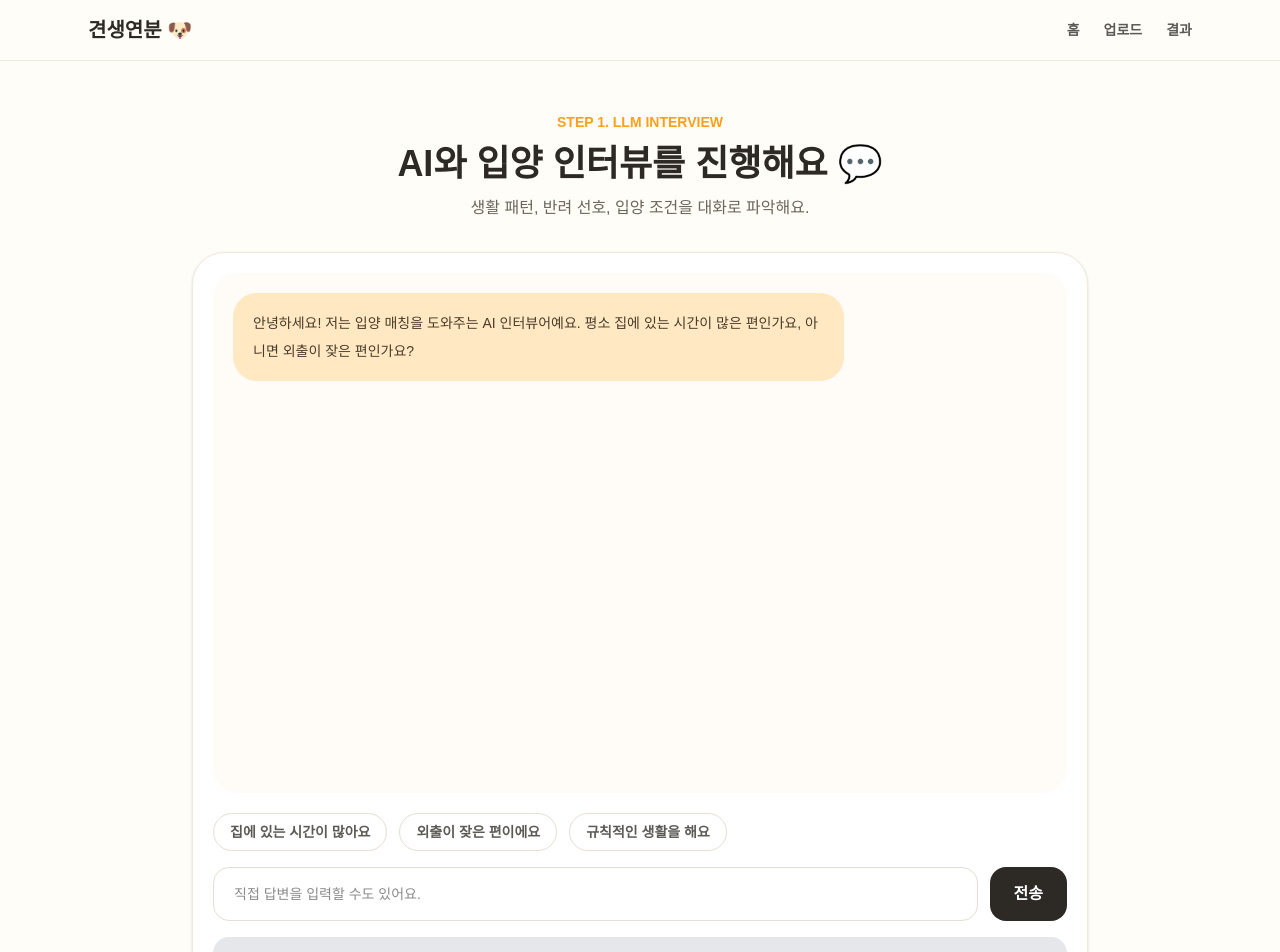
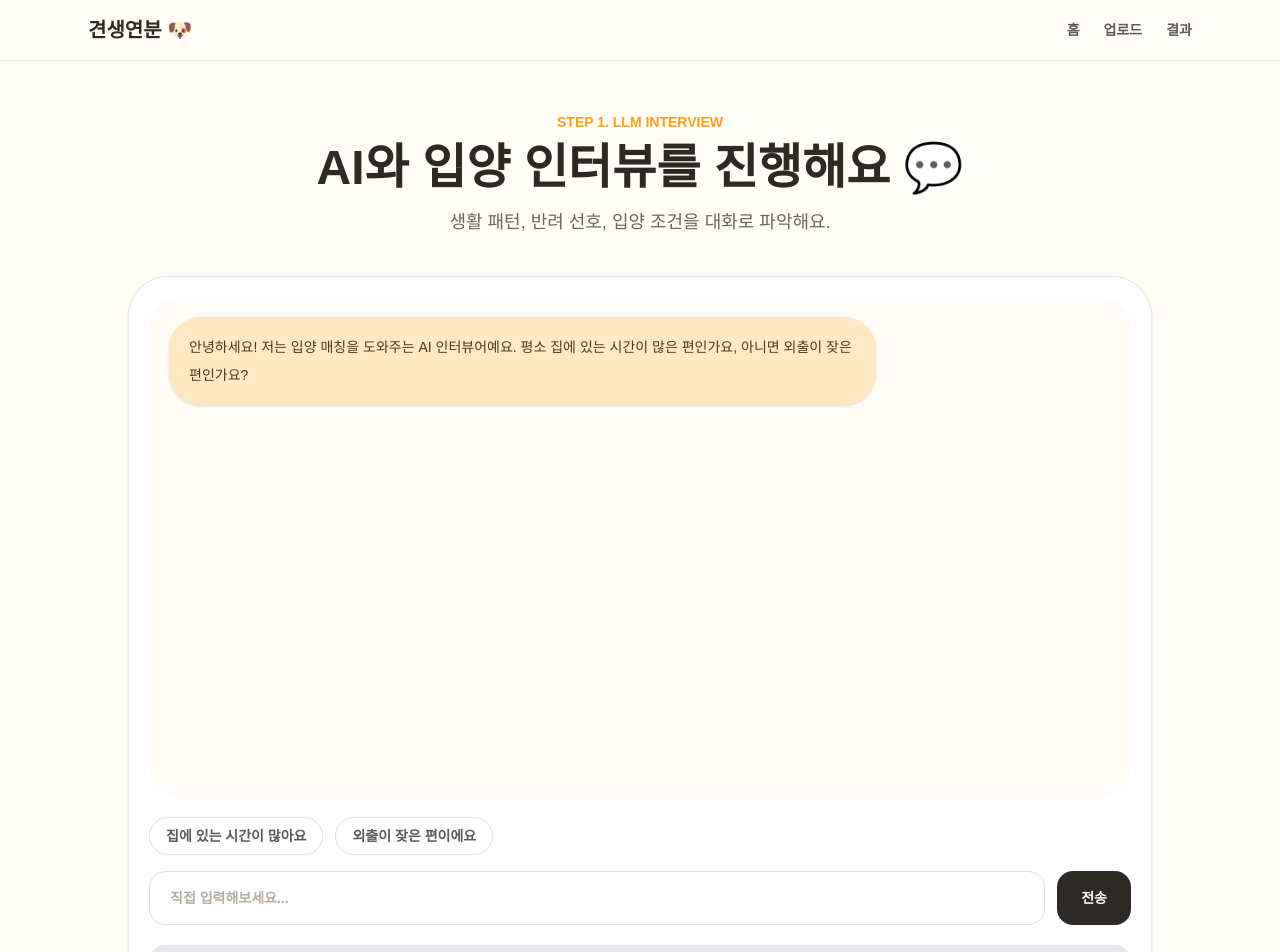
Before and after one commit to jiyun2514/capstone-front, a Next.js app: page /interview in a window 1280 px wide. Shown: the top 952 px of the page. Built offline with nearby package versions, Linux system fonts and the light colour scheme.

Commit message:
[FEAT] Improve interview chat UX and answer persistence

```diff
--- a/app/interview/page.tsx
+++ b/app/interview/page.tsx
@@ -1,6 +1,6 @@
 "use client";
 
-import { useEffect, useState } from "react";
+import { useEffect, useRef, useState } from "react";
 import { useRouter } from "next/navigation";
 
 type Message = {
@@ -8,27 +8,22 @@ type Message = {
   text: string;
 };
 
-const questions = [
+const interviewFlow = [
   {
-    question:
-      "안녕하세요! 저는 입양 매칭을 도와주는 AI 인터뷰어예요. 평소 집에 있는 시간이 많은 편인가요, 아니면 외출이 잦은 편인가요?",
-    suggestions: [
-      "집에 있는 시간이 많아요",
-      "외출이 잦은 편이에요",
-      "규칙적인 생활을 해요",
-    ],
+    ai: "안녕하세요! 저는 입양 매칭을 도와주는 AI 인터뷰어예요. 평소 집에 있는 시간이 많은 편인가요, 아니면 외출이 잦은 편인가요?",
+    options: ["집에 있는 시간이 많아요", "외출이 잦은 편이에요"],
   },
   {
-    question: "좋아요. 원하는 반려견 성격은 어떤 편인가요?",
-    suggestions: ["차분한 아이", "활발한 아이", "사람을 잘 따르는 아이"],
+    ai: "좋아요. 원하는 반려견 성격은 어떤 편인가요?",
+    options: ["차분한 아이", "활발한 아이", "사람을 좋아하는 아이"],
   },
   {
-    question: "산책은 얼마나 자주 가능한가요?",
-    suggestions: ["매일 가능해요", "주 3~4회 가능해요", "주말 위주 가능해요"],
+    ai: "산책은 얼마나 자주 가능한가요?",
+    options: ["매일 가능해요", "주 3~4회 가능해요", "주말 위주 가능해요"],
   },
   {
-    question: "입양할 때 가장 중요하게 생각하는 조건은 무엇인가요?",
-    suggestions: ["성격과 생활 패턴", "외모와 첫인상", "건강 상태와 관리 난이도"],
+    ai: "입양 시 가장 중요하게 생각하는 요소는 무엇인가요?",
+    options: ["성격과 생활 패턴", "외모와 첫인상", "건강 상태"],
   },
 ];
 
@@ -38,27 +33,38 @@ export default function InterviewPage() {
   const [messages, setMessages] = useState<Message[]>([
     {
       role: "ai",
-      text: questions[0].question,
+      text: interviewFlow[0].ai,
     },
   ]);
 
+  const [step, setStep] = useState(0);
   const [input, setInput] = useState("");
-  const [step, setStep] = useState(0);
   const [isFinished, setIsFinished] = useState(false);
+
+  const chatEndRef = useRef<HTMLDivElement | null>(null);
 
   useEffect(() => {
     localStorage.removeItem("interviewAnswers");
   }, []);
 
-  const handleSend = (customInput?: string) => {
-    const messageText = customInput || input;
+  useEffect(() => {
+    chatEndRef.current?.scrollIntoView({
+      behavior: "smooth",
+    });
+  }, [messages]);
 
-    if (!messageText.trim() || isFinished) return;
+  const currentOptions = interviewFlow[step]?.options || [];
 
-    const userMessage: Message = {
+  const handleSend = (text: string) => {
+    if (!text.trim()) return;
+
+    const updatedMessages: Message[] = [
+      ...messages,
+      {
         role: "user",
-      text: messageText,
-    };
+        text,
+      },
+    ];
 
     const savedAnswers = JSON.parse(
       localStorage.getItem("interviewAnswers") || "[]"
@@ -66,120 +72,124 @@ export default function InterviewPage() {
 
     localStorage.setItem(
       "interviewAnswers",
-      JSON.stringify([...savedAnswers, messageText])
+      JSON.stringify([...savedAnswers, text])
     );
-
-    const updatedMessages: Message[] = [...messages, userMessage];
-
-    if (step < questions.length - 1) {
-      updatedMessages.push({
-        role: "ai",
-        text: questions[step + 1].question,
-      });
-
-      setStep(step + 1);
-    } else {
-      updatedMessages.push({
-        role: "ai",
-        text:
-          "답변 감사합니다! 인터뷰 내용을 기반으로 사용자 성향 프로필 생성을 완료했어요. 이제 얼굴 분위기 분석을 위해 사진을 업로드해주세요.",
-      });
-
-      setIsFinished(true);
-    }
 
     setMessages(updatedMessages);
     setInput("");
+
+    const nextStep = step + 1;
+
+    if (nextStep >= interviewFlow.length) {
+      setTimeout(() => {
+        setMessages((prev) => [
+          ...prev,
+          {
+            role: "ai",
+            text: "좋아요! 인터뷰 분석이 완료되었어요 🐶 이제 사진을 업로드해서 매칭을 진행해볼까요?",
+          },
+        ]);
+
+        setIsFinished(true);
+      }, 600);
+
+      return;
+    }
+
+    setTimeout(() => {
+      setMessages((prev) => [
+        ...prev,
+        {
+          role: "ai",
+          text: interviewFlow[nextStep].ai,
+        },
+      ]);
+
+      setStep(nextStep);
+    }, 600);
   };
 
   return (
-    <main className="min-h-screen bg-[#FFFDF7] px-6 pt-28">
-      <section className="mx-auto flex max-w-4xl flex-col">
-        <div className="mb-8 text-center">
+    <main className="min-h-screen bg-[#FFFDF7] px-6 pt-28 pb-20">
+      <section className="mx-auto max-w-5xl">
+        <div className="mb-10 text-center">
           <p className="mb-3 text-sm font-bold text-[#FF9F1C]">
             STEP 1. LLM INTERVIEW
           </p>
 
-          <h1 className="mb-3 text-4xl font-black text-[#2D2A26]">
+          <h1 className="mb-4 text-5xl font-black text-[#2D2A26]">
             AI와 입양 인터뷰를 진행해요 💬
           </h1>
 
-          <p className="text-[#6B655D]">
+          <p className="text-lg text-[#6B655D]">
             생활 패턴, 반려 선호, 입양 조건을 대화로 파악해요.
           </p>
         </div>
 
-        <div className="rounded-[2rem] border border-[#F1E8DA] bg-white p-5 shadow-sm">
-          <div className="mb-5 h-[520px] space-y-4 overflow-y-auto rounded-3xl bg-[#FFFCF7] p-5">
+        <div className="rounded-[2.5rem] border border-[#F1E8DA] bg-white p-5 shadow-sm">
+          <div className="h-[500px] overflow-y-auto rounded-[2rem] bg-[#FFFCF8] p-5">
+            <div className="space-y-5">
               {messages.map((message, index) => (
                 <div
                   key={index}
                   className={`flex ${
-                  message.role === "user" ? "justify-end" : "justify-start"
+                    message.role === "user"
+                      ? "justify-end"
+                      : "justify-start"
                   }`}
                 >
                   <div
-                  className={`max-w-[75%] rounded-3xl px-5 py-4 text-sm leading-7 ${
+                    className={`max-w-[75%] rounded-[2rem] px-5 py-4 text-sm leading-7 shadow-sm ${
                       message.role === "user"
                         ? "bg-[#2D2A26] text-white"
-                      : "bg-[#FFE8C2] text-[#4A3B2A]"
+                        : "bg-[#FFE8C2] text-[#4D3A1A]"
                     }`}
                   >
                     {message.text}
                   </div>
                 </div>
               ))}
+
+              <div ref={chatEndRef} />
+            </div>
           </div>
 
           {!isFinished && (
+            <div className="mt-5">
               <div className="mb-4 flex flex-wrap gap-3">
-              {questions[step].suggestions.map((suggestion) => (
+                {currentOptions.map((option) => (
                   <button
-                  key={suggestion}
-                  onClick={() => handleSend(suggestion)}
+                    key={option}
+                    onClick={() => handleSend(option)}
                     className="rounded-full border border-[#E5DED3] bg-white px-4 py-2 text-sm font-semibold text-[#5C5A57] transition hover:border-[#FFB84D] hover:bg-[#FFF3DD]"
                   >
-                  {suggestion}
+                    {option}
                   </button>
                 ))}
               </div>
-          )}
 
               <div className="flex gap-3">
                 <input
                   value={input}
-              disabled={isFinished}
                   onChange={(e) => setInput(e.target.value)}
-              onKeyDown={(e) => {
-                if (e.key === "Enter") handleSend();
-              }}
-              placeholder={
-                isFinished
-                  ? "인터뷰가 완료되었어요."
-                  : "직접 답변을 입력할 수도 있어요."
-              }
-              className="flex-1 rounded-2xl border border-[#E5DED3] bg-white px-5 py-4 text-sm outline-none focus:border-[#FFB84D] disabled:bg-gray-100"
+                  placeholder="직접 입력해보세요..."
+                  className="flex-1 rounded-2xl border border-[#E5DED3] bg-white px-5 py-4 text-sm font-semibold text-[#2D2A26] placeholder:text-[#B8ADA0] outline-none focus:border-[#FFB84D]"
                 />
 
                 <button
-              onClick={() => handleSend()}
-              disabled={isFinished}
-              className="rounded-2xl bg-[#2D2A26] px-6 font-bold text-white transition hover:bg-black disabled:cursor-not-allowed disabled:bg-gray-300"
+                  onClick={() => handleSend(input)}
+                  className="rounded-2xl bg-[#2D2A26] px-6 py-4 text-sm font-bold text-white transition hover:bg-black"
                 >
                   전송
                 </button>
               </div>
+            </div>
+          )}
 
           <button
-            onClick={() => {
-              if (!isFinished) {
-                alert("인터뷰를 먼저 완료해주세요!");
-                return;
-              }
-
-              router.push("/upload");
-            }}
-            className={`mt-4 w-full rounded-2xl py-4 font-bold transition ${
+            disabled={!isFinished}
+            onClick={() => router.push("/upload")}
+            className={`mt-5 w-full rounded-2xl py-5 text-lg font-bold transition ${
               isFinished
                 ? "bg-[#2D2A26] text-white hover:bg-black"
                 : "cursor-not-allowed bg-gray-200 text-gray-400"
```
Lines whose indentation alone changed are shown as unchanged.
